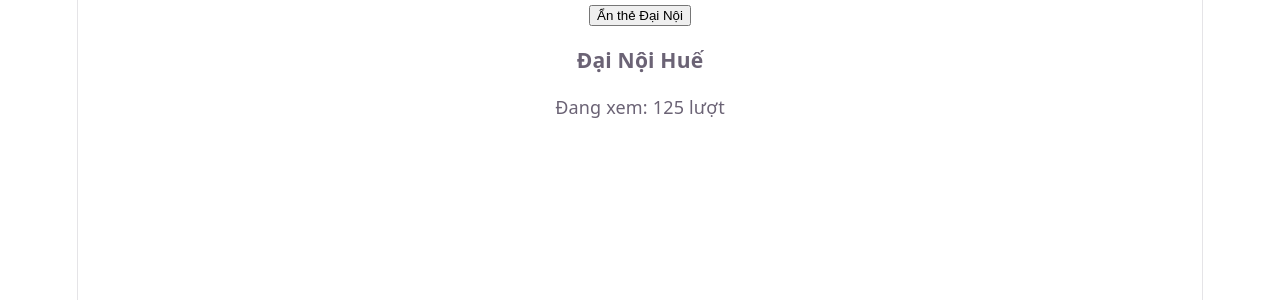
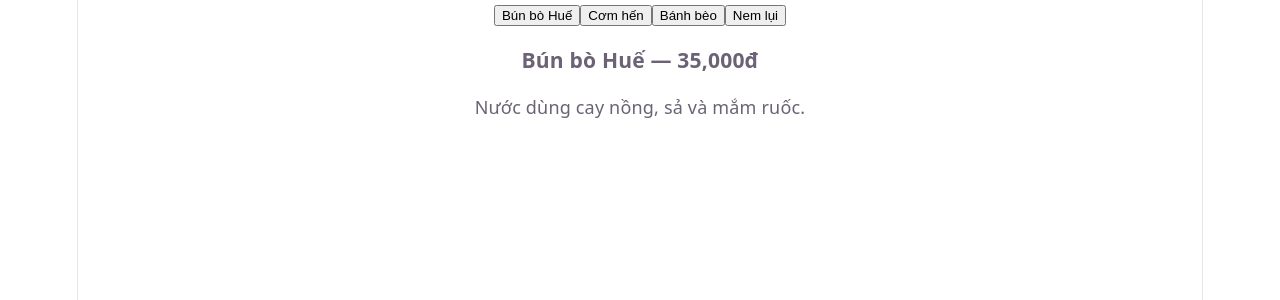
Before and after one commit to duyeenanh/-phu-xuan-react, a React (Vite) app: page / in a window 1280 px wide. Shown: the top 300 px of the page. Built offline with nearby package versions, Linux system fonts and the light colour scheme.

Commit message:
Hoàn thành Lab 2 Buổi 6: Xem chi tiết món ăn Huế theo lựa chọn

```diff
--- a/src/App.tsx
+++ b/src/App.tsx
@@ -1,17 +1,7 @@
-import { useState } from 'react';
-import LuotXemDaiNoi from './features/landmarks/LuotXemDaiNoi';
+import TrangMonAn from './features/food/TrangMonAn';
 
 function App() {
-  const [hienThi, setHienThi] = useState(true);
-
-  return (
-    <div>
-      <button onClick={() => setHienThi(!hienThi)}>
-        {hienThi ? 'Ẩn thẻ Đại Nội' : 'Hiện thẻ Đại Nội'}
-      </button>
-      {hienThi && <LuotXemDaiNoi />}
-    </div>
-  );
+  return <TrangMonAn />;
 }
 
 export default App;
--- /dev/null
+++ b/src/data/fetchMonAn.js
@@ -0,0 +1,12 @@
+import danhSachMonAn from './mon-an.json';
+
+function fetchMonAn(id) {
+  return new Promise((resolve) => {
+    setTimeout(() => {
+      const monAn = danhSachMonAn.find((m) => m.id === id);
+      resolve(monAn);
+    }, 800); // giả lập độ trễ mạng 800ms
+  });
+}
+
+export default fetchMonAn;
--- /dev/null
+++ b/src/data/mon-an.json
@@ -0,0 +1,6 @@
+[
+  {"id": 1, "ten": "Bún bò Huế", "gia": 35000, "moTa": "Nước dùng cay nồng, sả và mắm ruốc."},
+  {"id": 2, "ten": "Cơm hến", "gia": 25000, "moTa": "Hến xào, rau sống, bánh tráng nướng giòn."},
+  {"id": 3, "ten": "Bánh bèo", "gia": 30000, "moTa": "Bánh bèo chén, tôm cháy, mỡ hành."},
+  {"id": 4, "ten": "Nem lụi", "gia": 40000, "moTa": "Nem nướng than, cuốn bánh tráng, nước lèo đậu phộng."}
+]
--- /dev/null
+++ b/src/features/food/ChiTietMonAn.jsx
@@ -0,0 +1,31 @@
+import { useState, useEffect } from 'react';
+import fetchMonAn from '../../data/fetchMonAn';
+
+function ChiTietMonAn({ idMonAn }) {
+  const [monAn, setMonAn] = useState(null);
+  const [dangTai, setDangTai] = useState(true);
+
+  useEffect(() => {
+    let daHuy = false;
+    setDangTai(true);
+
+    fetchMonAn(idMonAn).then((data) => {
+      if (!daHuy) {
+        setMonAn(data);
+        setDangTai(false);
+      }
+    });
+
+    return () => { daHuy = true; };
+  }, [idMonAn]);
+
+  if (dangTai) return <p>Đang tải thông tin món ăn...</p>;
+  return (
+    <div>
+      <h3>{monAn.ten} — {monAn.gia.toLocaleString()}đ</h3>
+      <p>{monAn.moTa}</p>
+    </div>
+  );
+}
+
+export default ChiTietMonAn;
--- /dev/null
+++ b/src/features/food/TrangMonAn.jsx
@@ -0,0 +1,19 @@
+import { useState } from 'react';
+import ChiTietMonAn from './ChiTietMonAn';
+
+function TrangMonAn() {
+  const [idDangChon, setIdDangChon] = useState(1);
+
+  return (
+    <div>
+      <button onClick={() => setIdDangChon(1)}>Bún bò Huế</button>
+      <button onClick={() => setIdDangChon(2)}>Cơm hến</button>
+      <button onClick={() => setIdDangChon(3)}>Bánh bèo</button>
+      <button onClick={() => setIdDangChon(4)}>Nem lụi</button>
+
+      <ChiTietMonAn idMonAn={idDangChon} />
+    </div>
+  );
+}
+
+export default TrangMonAn;
```
